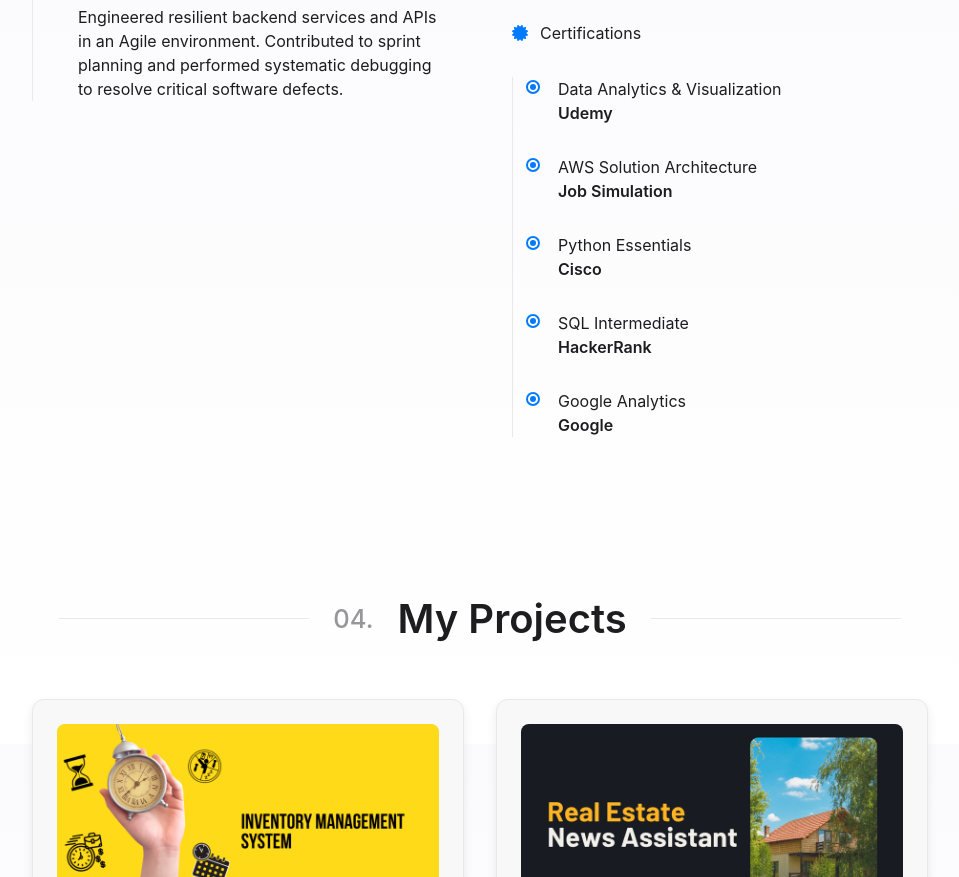
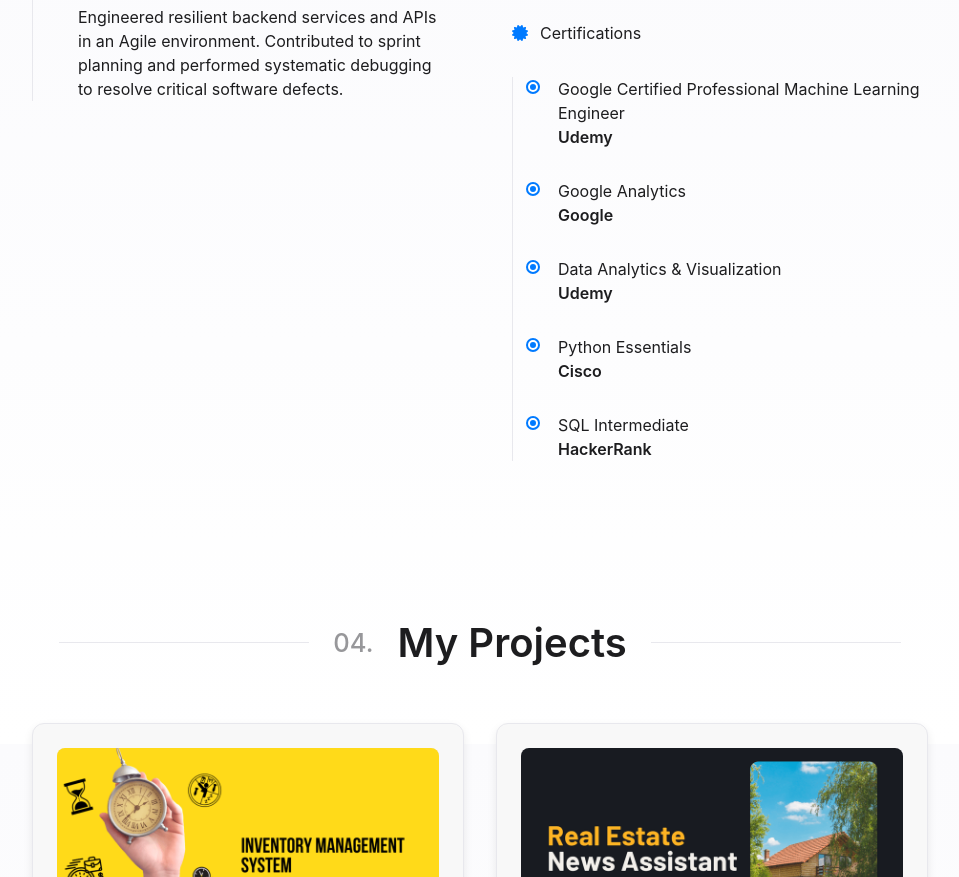
Before and after one commit to sidhartthhhhh/my-portfolio, a plain HTML site: page index.html in a window 1280 px wide. Shown: the part 2456-3333 px from the top of the page, without its empty margins (160-1119 px from the left). Drawn offline with nearby package versions, Linux system fonts and the light colour scheme.

Commit message:
added certification

```diff
--- a/index.html
+++ b/index.html
@@ -756,14 +756,24 @@
 
                             <h3 class="mb-8 flex items-center gap-3 text-primary-text-color"><i class="fas fa-certificate text-accent"></i> Certifications</h3>
                             <div class="journey-timeline">
+
+                                <div class="journey-item">
+                                    <h4>Google Certified Professional Machine Learning Engineer</h4>
+                                    <p class="font-semibold">Udemy</p>
+                                </div>
+                                 <div class="journey-item">
+                                    <h4>Google Analytics</h4>
+                                    <p class="font-semibold">Google</p>
+                                </div>
+
                                 <div class="journey-item">
                                     <h4>Data Analytics & Visualization</h4>
                                     <p class="font-semibold">Udemy</p>
                                 </div>
-                                <div class="journey-item">
+                                <!-- <div class="journey-item">
                                     <h4>AWS Solution Architecture</h4>
                                     <p class="font-semibold">Job Simulation</p>
-                                </div>
+                                </div> -->
                                 <div class="journey-item">
                                     <h4>Python Essentials</h4>
                                     <p class="font-semibold">Cisco</p>
@@ -771,10 +781,6 @@
                                 <div class="journey-item">
                                     <h4>SQL Intermediate</h4>
                                     <p class="font-semibold">HackerRank</p>
-                                </div>
-                                <div class="journey-item">
-                                    <h4>Google Analytics</h4>
-                                    <p class="font-semibold">Google</p>
                                 </div>
                             </div>
                         </div>
```
